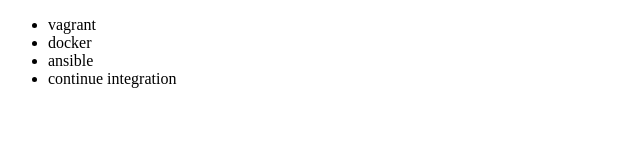
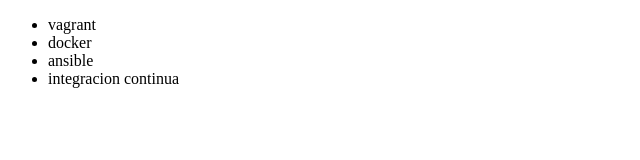
Before and after one commit to Melodias1/alura-git, a plain HTML site: page index.html in a window 1280 px wide. Shown: the full height of the page, 0-640 px from the left. Drawn offline with Linux system fonts and the light colour scheme.

Commit message:
cambiado a español el ultimo elemento de la lista

```diff
--- a/index.html
+++ b/index.html
@@ -12,7 +12,7 @@
             <li>vagrant</li>
             <li>docker</li>
             <li>ansible</li>
-            <li>continue integration</li>
+            <li>integracion continua</li>
         </ul>
     </div>
 </body>
```
